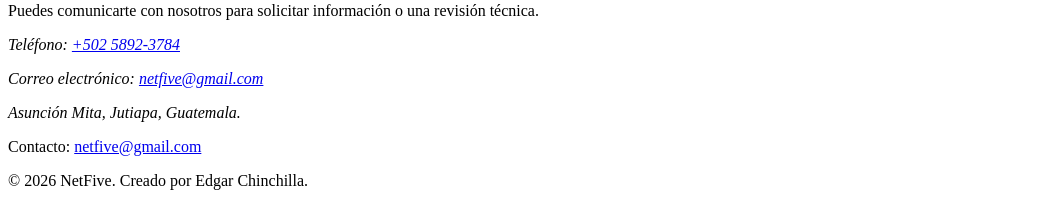
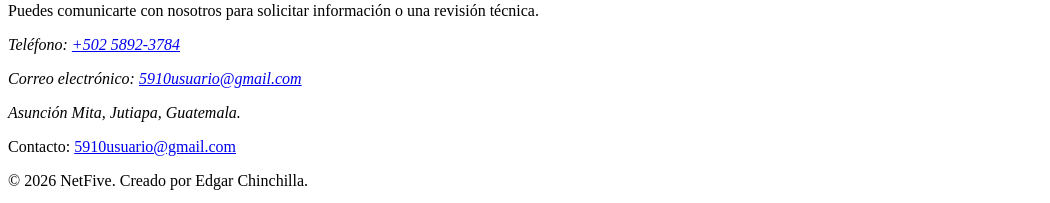
Before and after one commit to EdgarFive/proyecto-integrador-html, a plain HTML site: page index.html in a window 1280 px wide. Shown: the part 674-877 px from the top of the page, without its empty margins (0-1050 px from the left). Drawn offline with Linux system fonts and the light colour scheme.

Commit message:
Update index.html
Leyendo de nuevo instrucciones, me di cuenta que pedía información de contacto real, entonces modifiqué el correo ficticio por mi correo real.

```diff
--- a/index.html
+++ b/index.html
@@ -97,7 +97,7 @@
 
         <p>
           Correo electrónico:
-          <a href="mailto:netfive@gmail.com">netfive@gmail.com</a>
+          <a href="mailto:5910usuario@gmail.com">5910usuario@gmail.com</a>
         </p>
 
         <p>Asunción Mita, Jutiapa, Guatemala.</p>
@@ -111,7 +111,7 @@
 
   <footer>
     <p>
-      Contacto: <a href="mailto:netfive@gmail.com">netfive@gmail.com</a>
+      Contacto: <a href="mailto:5910usuario@gmail.com">5910usuario@gmail.com</a>
     </p>
 
     <p>
```
